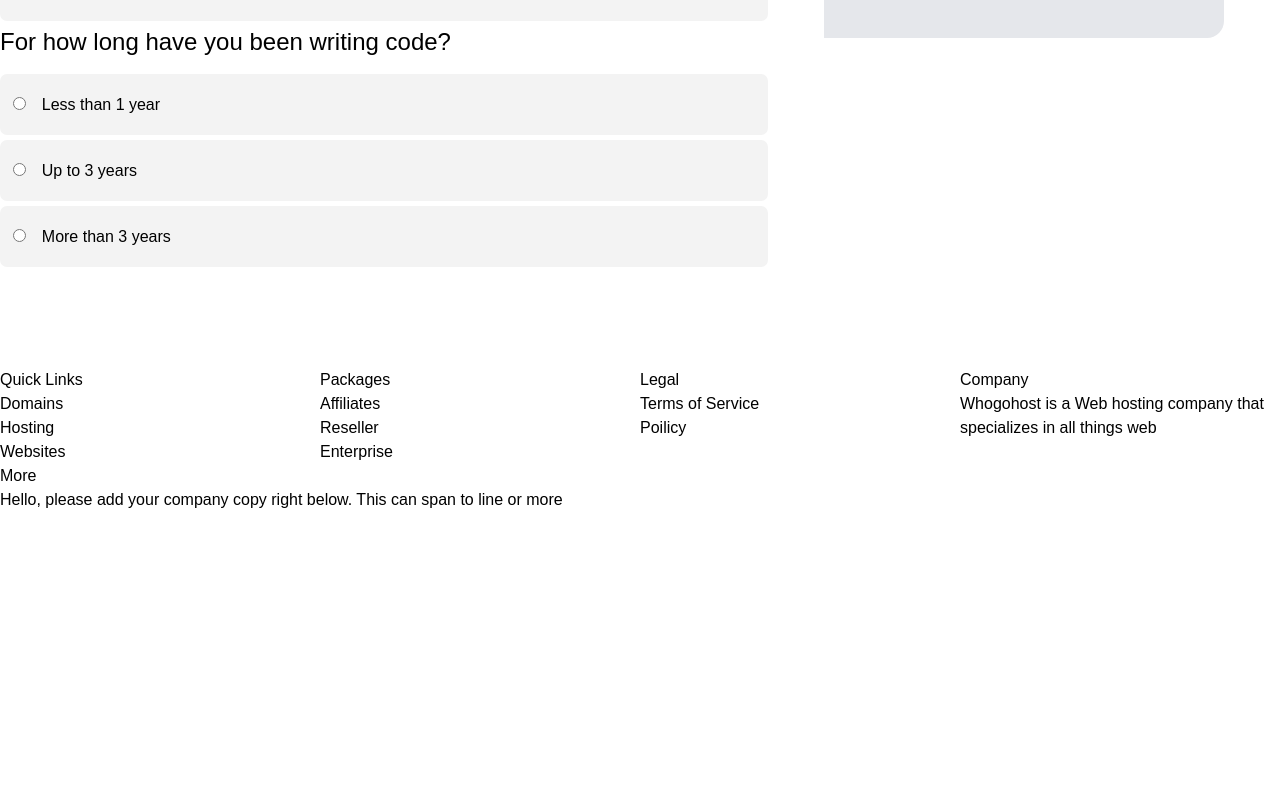
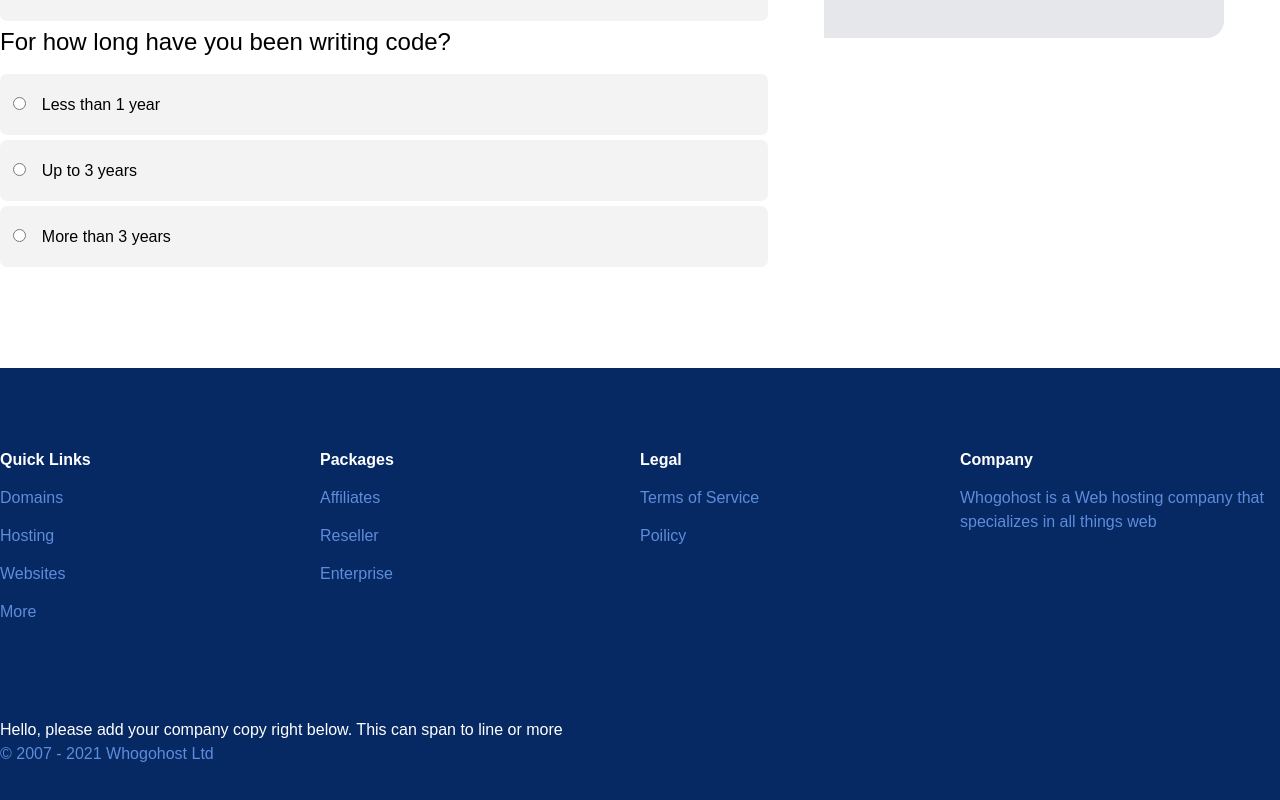
Before and after one commit to whogohost-limited/Landing-Page-With-React, a React (Create React App) app: page / in a window 1280 px wide. Shown: the part 1354-2154 px from the top of the page. Before the commit the page ends 1866 px from the top, so only its background shows below. Built offline with nearby package versions, Linux system fonts and the light colour scheme.

Commit message:
Added styles to footer :art:

```diff
--- a/src/App.css
+++ b/src/App.css
@@ -2,6 +2,7 @@
   --primary-color: #0088ce;
   --button-color: #083E9E;
   --bg-primary: #E8F8FF;
+  --bg-footer: #062863;
 }
 
 @import url('https://fonts.googleapis.com/css2?family=Karla&display=swap');
@@ -59,6 +60,10 @@ h1.hero-title {
 
 .bg-grey {
   background-color: #E5E7EB;
+}
+
+.bg-footer {
+  background: var(--bg-footer);
 }
 
 
@@ -192,15 +197,6 @@ h1.hero-title {
   height: auto;
 }
 
-.menu {
-  padding-top: 1rem;
-  padding-bottom: 1rem;
-}
-
-.menu-items li a{
-  color: rgb(31, 41, 55);
-}
-
 .menu-items li:hover {
   cursor: pointer;
   transition: cubic-bezier(0.075, 0.82, 0.165, 1);
@@ -241,6 +237,45 @@ h2.hero-title {
     border-radius: 17px 17px 17px 0;
 }
 
+.menu {
+  padding-top: 1rem;
+  padding-bottom: 1rem;
+}
+
+.menu-items li a{
+  color: rgb(31, 41, 55);
+}
+
+.menu-row {
+  padding-top: 5rem;
+}
+
+.menu-row:last-child {
+  text-align: end;
+  padding-right: 3rem;
+}
+
+.blue-text {
+  color: rgb(95 140 219);
+}
+
+ul.footer-menu li a {
+  color: rgb(95 140 219);
+}
+
+ul.footer-menu li a.title {
+  color: #FFF;
+  font-weight: 700;
+}
+
+ul.footer-menu li {
+  margin-bottom: 14px;
+}
+
+.copyright-menu {
+  padding: 5rem 0 3rem;
+}
+
 @media screen and (min-width: 960px) {
 
   .menu-items li {
@@ -270,4 +305,8 @@ h2.hero-title {
     margin-bottom: 5px;
   }
 
+  .btn {
+      cursor: pointer;
+  }
+
 }
--- a/src/components/Copyright.js
+++ b/src/components/Copyright.js
@@ -2,9 +2,12 @@ import React from 'react'
 
 function Copyright(){
     return(
-        <div className="footer-menu">
+        <div className="copyright-menu">
             <ul>
-                <li>Hello, please add your company copy right below. This can span to line or more</li>
+                <li className="white-text">Hello, please add your company copy right below. This can span to line or more</li>
+            </ul>
+            <ul>
+                <li className="blue-text"><span>&#169;</span> 2007 - 2021 Whogohost Ltd</li>
             </ul>
         </div>
     )
--- a/src/components/Footer.js
+++ b/src/components/Footer.js
@@ -4,8 +4,8 @@ import Copyright from './Copyright'
 
 function Footer() {
     return(
-        <div className="">
-            <div className="grid grid-1x4">
+        <div className="bg-footer">
+            <div className="grid grid-1x4 menu-row">
                 <FooterItem col = {{ title: "Quick Links", menuItemOne: "Domains", menuItemTwo: "Hosting", menuItemFour: "Websites", menuItemFive: "More"}} />
                 <FooterItem col = {{ title: "Packages", menuItemOne: "Affiliates", menuItemTwo: "Reseller", menuItemFour: "Enterprise"}} />
                 <FooterItem col = {{ title: "Legal", menuItemOne: "Terms of Service", menuItemTwo: "Poilicy"}} />
--- a/src/components/FooterItem.js
+++ b/src/components/FooterItem.js
@@ -1,4 +1,4 @@
-import Reac from 'react'
+import React from 'react'
 
 function FooterItem(props) {
     return(
@@ -6,7 +6,7 @@ function FooterItem(props) {
         <div>
             <ul className="footer-menu">
                 <li>
-                    <a href="">{props.col.title}</a>
+                    <a className="title">{props.col.title}</a>
                 </li>
                 <li>
                     <a href="">{props.col.menuItemOne}</a>
```
